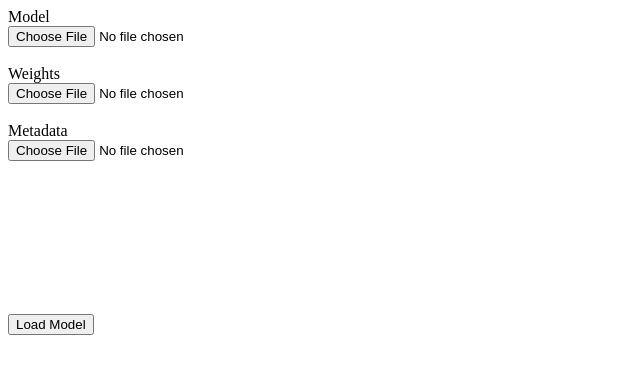
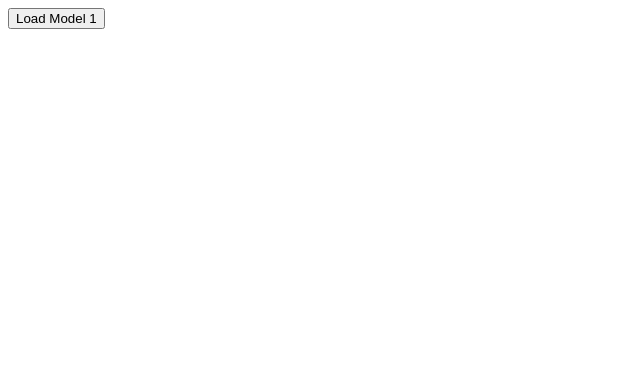
Before and after one commit to mabackma/react_posedetection, a React (Vite) app: page / in a window 1280 px wide. Shown: the top 374 px of the page, without its empty margins (0-640 px from the left). Built offline with nearby package versions, Linux system fonts and the light colour scheme.

Commit message:
Added SelectModel component. TMModelLoad component now takes model and metadata paths as props

```diff
--- /dev/null
+++ b/src/SelectModel.jsx
@@ -0,0 +1,24 @@
+import { useState } from "react";
+import TMModelLoad from "./TMModelLoad";
+
+function SelectModel(){
+
+    const [showModel1, setShowModel1] = useState(false);
+    const handleClickModel1Button = () => {
+        setShowModel1(!showModel1);
+    }
+
+
+    const path_to_model1 = "src/assets/model1/model.json"
+    const path_to_metadata1 = "src/assets/model1/metadata.json"
+
+
+    return (
+        <div id="select-model-buttons-div">
+            <button id="model1-button" onClick={handleClickModel1Button}>Load Model 1</button>
+            {showModel1 && <TMModelLoad path_to_model={path_to_model1} path_to_metadata={path_to_metadata1}/>}
+        </div>
+    )
+}
+
+export default SelectModel
--- a/src/TMModelLoad.jsx
+++ b/src/TMModelLoad.jsx
@@ -1,18 +1,15 @@
 import * as tf from "@tensorflow/tfjs"
 import * as tmPose from "@teachablemachine/pose"
 
-function TMModelLoad() {
+// Takes path to model.json and path to metadata.json as props.
+function TMModelLoad(props) {
 
+    const {path_to_model, path_to_metadata} = props;
+
+    init(path_to_model, path_to_metadata)
 
     return (
-        <div id='upload-files-div'>
-            Model <br />
-            <input type="file" name="Model" id="load-model" /> <br /><br />
-            Weights <br />
-            <input type="file" name="Weights" id="load-weights" /> <br /><br />
-            Metadata <br />
-            <input type="file" name="Metadata" id="load-metadata" /> <br /> <br />
-            <button id="upload-button" onClick={init}>Load Model</button>
+        <div id='model-div'>
             <canvas id="canvas"></canvas>
             <div id="label-container"></div>
         </div>
@@ -21,18 +18,18 @@ function TMModelLoad() {
 
 let model, webcam, ctx, labelContainer, maxPredictions;
 
-async function init(){
 
-    const loadModel = document.getElementById('load-model');
-    const loadWeights = document.getElementById('load-weights');
-    const loadMetadata = document.getElementById('load-metadata');
+async function init(path_to_model, path_to_metadata){
 
-    model = await tmPose.loadFromFiles(
-        loadModel.files[0],
-        loadWeights.files[0],
-        loadMetadata.files[0]
+    // Loads model.json and metadata.json.
+    model = await tmPose.load(
+        path_to_model,
+        path_to_metadata
     )
+
     maxPredictions = model.getTotalClasses();
+
+
     const width = window.innerWidth;
     const height = window.innerHeight;
     //const size = 200;
--- /dev/null
+++ b/src/assets/model1/metadata.json
@@ -0,0 +1 @@
+{"tfjsVersion":"1.3.1","tmVersion":"0.8.6","packageVersion":"0.8.6","packageName":"@teachablemachine/pose","timeStamp":"2024-02-01T08:31:18.388Z","userMetadata":{},"modelName":"my-pose-model","labels":["head_straight","head_tilted_left","head_tilted_right"],"modelSettings":{"posenet":{"architecture":"MobileNetV1","outputStride":16,"inputResolution":257,"multiplier":0.75}}}
--- /dev/null
+++ b/src/assets/model1/model.json
@@ -0,0 +1 @@
+{"modelTopology":{"class_name":"Sequential","config":{"name":"sequential_2","layers":[{"class_name":"Dense","config":{"units":100,"activation":"relu","use_bias":true,"kernel_initializer":{"class_name":"VarianceScaling","config":{"scale":1,"mode":"fan_in","distribution":"normal","seed":null}},"bias_initializer":{"class_name":"Zeros","config":{}},"kernel_regularizer":null,"bias_regularizer":null,"activity_regularizer":null,"kernel_constraint":null,"bias_constraint":null,"name":"dense_Dense1","trainable":true,"batch_input_shape":[null,14739],"dtype":"float32"}},{"class_name":"Dropout","config":{"rate":0.5,"noise_shape":null,"seed":null,"name":"dropout_Dropout1","trainable":true}},{"class_name":"Dense","config":{"units":3,"activation":"softmax","use_bias":false,"kernel_initializer":{"class_name":"VarianceScaling","config":{"scale":1,"mode":"fan_in","distribution":"normal","seed":null}},"bias_initializer":{"class_name":"Zeros","config":{}},"kernel_regularizer":null,"bias_regularizer":null,"activity_regularizer":null,"kernel_constraint":null,"bias_constraint":null,"name":"dense_Dense2","trainable":true}}]},"keras_version":"tfjs-layers 1.3.1","backend":"tensor_flow.js"},"weightsManifest":[{"paths":["weights.bin"],"weights":[{"name":"dense_Dense1/kernel","shape":[14739,100],"dtype":"float32"},{"name":"dense_Dense1/bias","shape":[100],"dtype":"float32"},{"name":"dense_Dense2/kernel","shape":[100,3],"dtype":"float32"}]}]}
--- a/src/main.jsx
+++ b/src/main.jsx
@@ -2,9 +2,10 @@ import React from 'react'
 import ReactDOM from 'react-dom/client'
 import './index.css'
 import TMModelLoad from './TMModelLoad.jsx'
+import SelectModel from './SelectModel.jsx'
 
 ReactDOM.createRoot(document.getElementById('root')).render(
   <React.StrictMode>
-    <TMModelLoad/>
+    <SelectModel/>
   </React.StrictMode>,
 )
```
Also changed, not shown: 1 other file (tests, documents, lock files or other folders).
